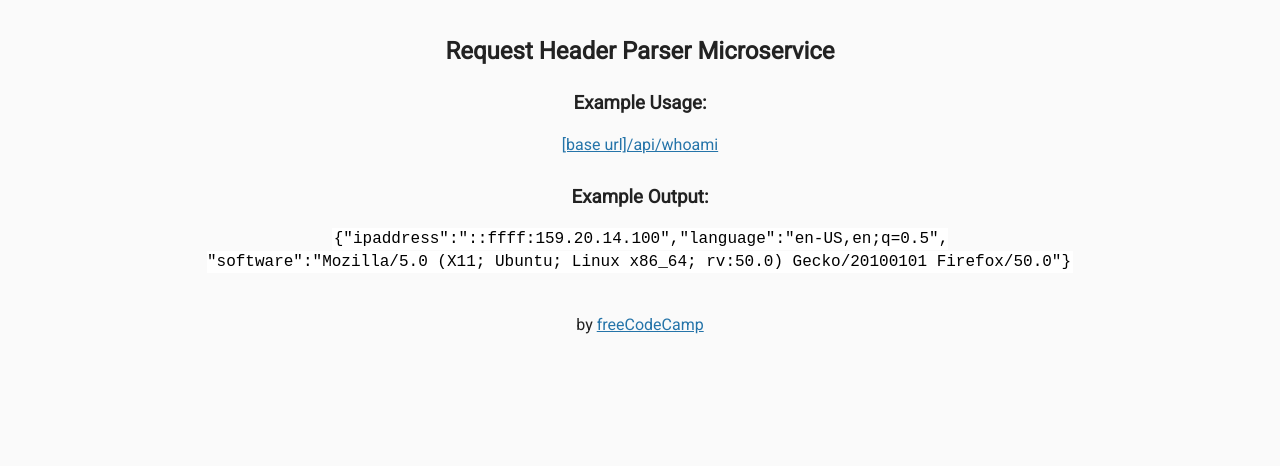
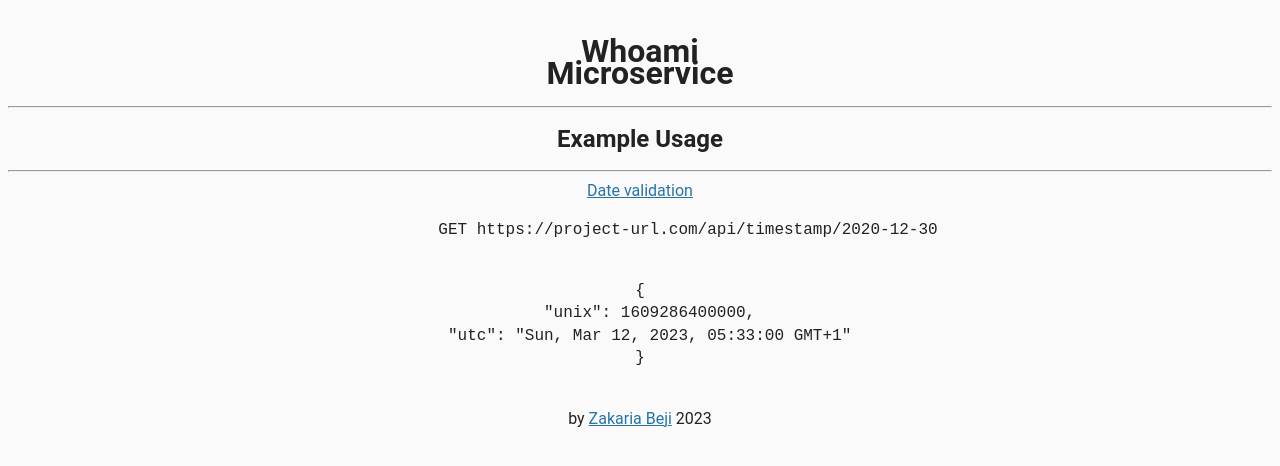
Before and after one commit to z-bj/Whoami-Microservice, a website: page views/index.html in a window 1280 px wide. Drawn offline with Linux system fonts and the light colour scheme; files that its build step writes are made by us from their sources.

Commit message:
:lipstick: Add HTML
Better UI

```diff
--- a/views/index.html
+++ b/views/index.html
@@ -1,34 +1,48 @@
 <!DOCTYPE html>
-
-<html>
+<html lang="en">
 
 <head>
-      <title>Request Header Parser</title>
-      <link rel="shortcut icon" href="https://cdn.hyperdev.com/us-east-1%3A52a203ff-088b-420f-81be-45bf559d01b1%2Ffavicon.ico" type="image/x-icon"/>
-      <link href="https://fonts.googleapis.com/css?family=Roboto" rel="stylesheet" type="text/css">
-      <link href="style.css" rel="stylesheet" type="text/css">
+  <meta charset="UTF-8">
+  <meta name="viewport" content="width=device-width, initial-scale=1.0">
+  <link rel="stylesheet" href="style.css">
+  <link rel="preconnect" href="https://fonts.gstatic.com">
+  <link href="https://fonts.googleapis.com/css2?family=Raleway:wght@300;400;900&display=swap" rel="stylesheet">
+  <title>Timestamp Microservice</title>
 </head>
 
 <body>
   <div class="container">
-        <h2>Request Header Parser Microservice</h2>
+    <header>
+      <h1>
+        <div class="primary">Whoami</div>
+        <div class="secondary">Microservice</div>
+      </h1>
+      <hr />
+    </header>
 
-        <h3>Example Usage:</h3>
-        <p>
-          <a href="api/whoami">[base url]/api/whoami</a>
-        </p>
+    <main>
+      <h2>Example Usage</h2>
+      <hr />
 
-        <h3>Example Output:</h3>
-        <p>
-          <code>{"ipaddress":"::ffff:159.20.14.100","language":"en-US,en;q=0.5",<br>"software":"Mozilla/5.0 (X11; Ubuntu; Linux x86_64; rv:50.0) Gecko/20100101 Firefox/50.0"}</code>
-        </p>
+      <!-- VALIDATION DATE -->
+      <div class="example">
+        <a href="/api/timestamp/2020-12-30">Date validation</a>
+        <pre class="request">
+          GET https://project-url.com/api/timestamp/2020-12-30
+        </pre>
+        <pre class="json">
+{
+  "unix": 1609286400000,
+  "utc": "Sun, Mar 12, 2023, 05:33:00 GMT+1"
+}
+        </pre>
       </div>
-      <div class="footer">
-        <p>
-          by <a href="https://www.freecodecamp.org">freeCodeCamp</a>
-        </p>
+    </main>
+
+    <footer>
+      by <a href="https://github.com/z-bj">Zakaria Beji</a> 2023
+    </footer>
   </div>
 </body>
 
-
 </html>
```
Lines whose indentation alone changed are shown as unchanged.
